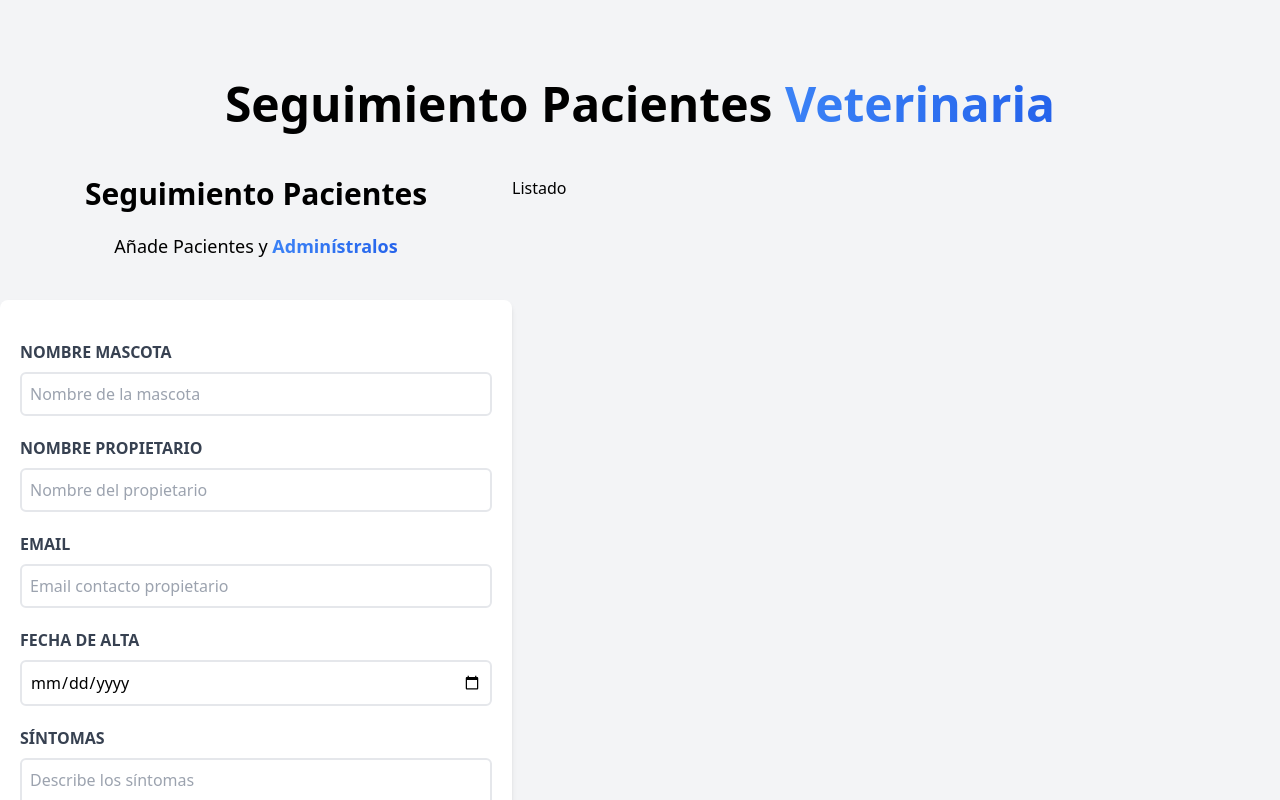
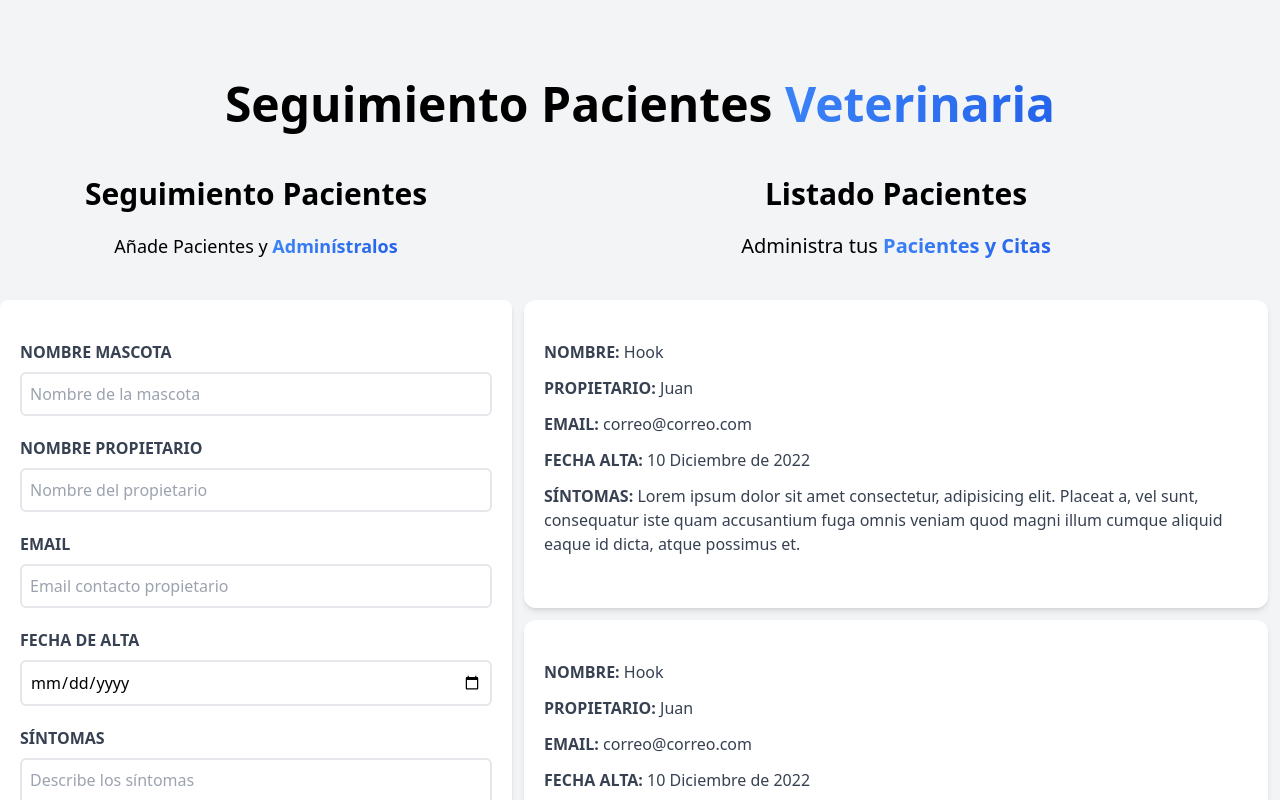
Before and after one commit to acarmonabelmonte/react-patient-manager, a React (Vite) app: page / in a window 1280 px wide. Shown: the top 800 px of the page. Built offline with nearby package versions, Linux system fonts and the light colour scheme.

Commit message:
💄  styled PatientList

```diff
--- a/src/App.jsx
+++ b/src/App.jsx
@@ -6,7 +6,7 @@ function App() {
   return (
     <div className="container mx-auto mt-20">
       <Header />
-      <div className="mt-12 flex">
+      <div className="mt-12 flex flex-wrap">
         <PatientForm />
         <PatientsList />
       </div>
--- /dev/null
+++ b/src/components/Patient.jsx
@@ -0,0 +1,30 @@
+const Patient = () => {
+  return (
+    <div className="m-3 bg-white shadow-md px-5 py-10 rounded-xl">
+      <p className="font-bold mb-3 text-gray-700 uppercase">
+        Nombre: <span className="font-normal normal-case">Hook</span>
+      </p>
+      <p className="font-bold mb-3 text-gray-700 uppercase">
+        Propietario: <span className="font-normal normal-case">Juan</span>
+      </p>
+      <p className="font-bold mb-3 text-gray-700 uppercase">
+        Email:{" "}
+        <span className="font-normal normal-case">correo@correo.com</span>
+      </p>
+      <p className="font-bold mb-3 text-gray-700 uppercase">
+        Fecha Alta:{" "}
+        <span className="font-normal normal-case">10 Diciembre de 2022</span>
+      </p>
+      <p className="font-bold mb-3 text-gray-700 uppercase">
+        Síntomas:{" "}
+        <span className="font-normal normal-case">
+          Lorem ipsum dolor sit amet consectetur, adipisicing elit. Placeat a,
+          vel sunt, consequatur iste quam accusantium fuga omnis veniam quod
+          magni illum cumque aliquid eaque id dicta, atque possimus et.
+        </span>
+      </p>
+    </div>
+  );
+};
+
+export default Patient;
--- a/src/components/PatientForm.jsx
+++ b/src/components/PatientForm.jsx
@@ -1,6 +1,6 @@
 const PatientForm = () => {
   return (
-    <div className="md:w-1/2 lg:w-2/5">
+    <div className="w-full md:w-1/2 lg:w-2/5">
       <h2 className="font-black text-3xl text-center">Seguimiento Pacientes</h2>
       <p className="mt-5 text-lg text-center mb-10">
         Añade Pacientes y{" "}
--- a/src/components/PatientsList.jsx
+++ b/src/components/PatientsList.jsx
@@ -1,7 +1,19 @@
+import Patient from "./Patient";
+
 const PatientsList = () => {
   return (
-    <div className="md:w-1/2 lg:w-3/5">
-      <h2>Listado</h2>
+    <div className="w-full md:w-1/2 lg:w-3/5 md:h-screen overflow-y-scroll">
+      <h2 className="font-black text-3xl text-center">Listado Pacientes</h2>
+      <p className="text-xl mt-5 mb-10 text-center">
+        Administra tus {""}
+        <span className="bg-gradient-to-r from-blue-500 to-blue-600 text-transparent bg-clip-text font-bold">
+          Pacientes y Citas
+        </span>
+      </p>
+      <Patient />
+      <Patient />
+      <Patient />
+      <Patient />
     </div>
   );
 };
```
